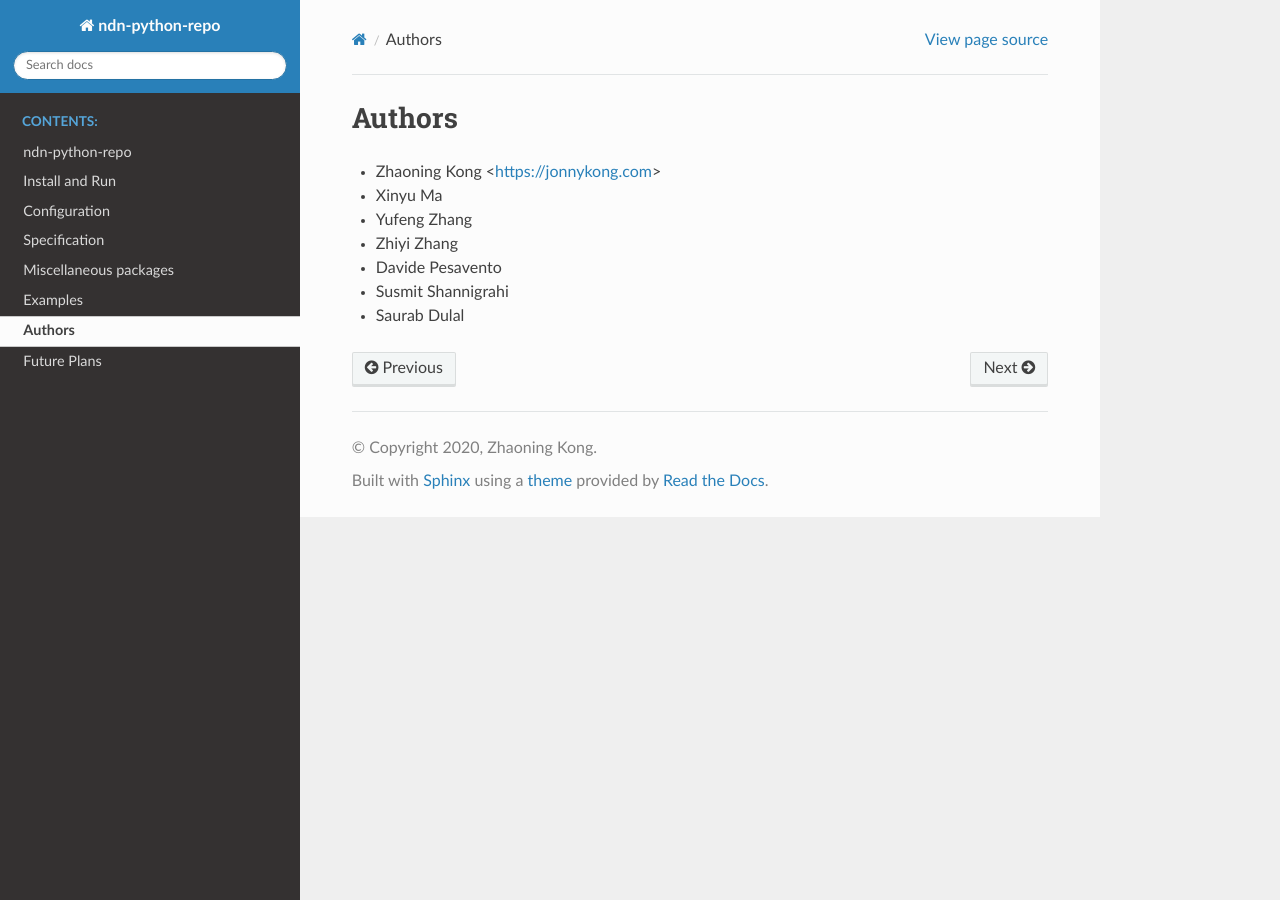
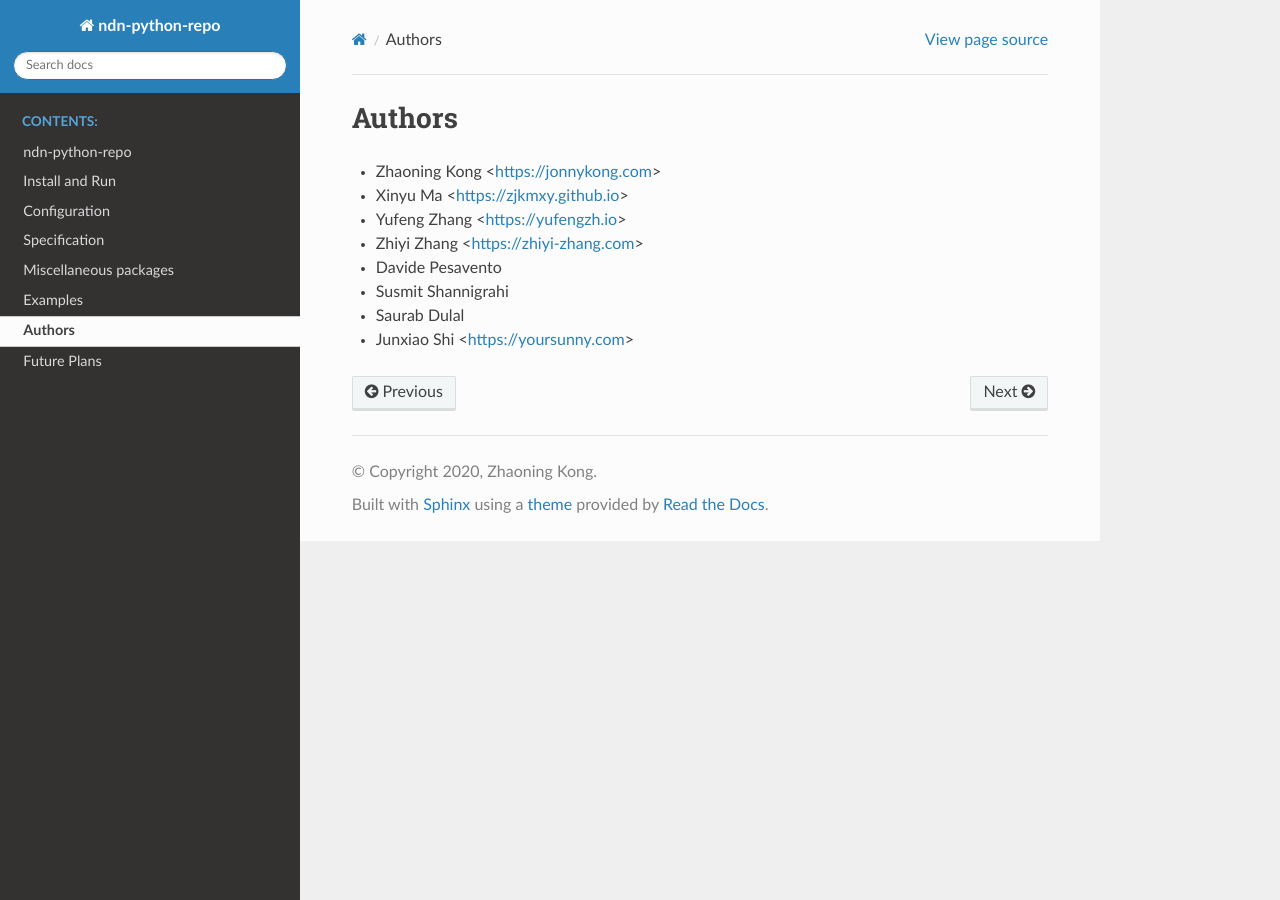
Before and after one commit to UCLA-IRL/ndn-python-repo, a Sphinx documentation site: the page built from docs/src/authors.rst, in a window 1280 px wide. Built offline with Sphinx 7.4.7 and the Read the Docs theme 2.0.0, drawn with Linux system fonts in a browser that asks for light colours.

Commit message:
docs: update authors

```diff
--- a/docs/src/authors.rst
+++ b/docs/src/authors.rst
@@ -2,9 +2,10 @@ Authors
 =======
 
 * Zhaoning Kong         <https://jonnykong.com>
-* Xinyu Ma
-* Yufeng Zhang
-* Zhiyi Zhang
+* Xinyu Ma              <https://zjkmxy.github.io>
+* Yufeng Zhang          <https://yufengzh.io>
+* Zhiyi Zhang           <https://zhiyi-zhang.com>
 * Davide Pesavento
 * Susmit Shannigrahi
 * Saurab Dulal
+* Junxiao Shi           <https://yoursunny.com>
```
